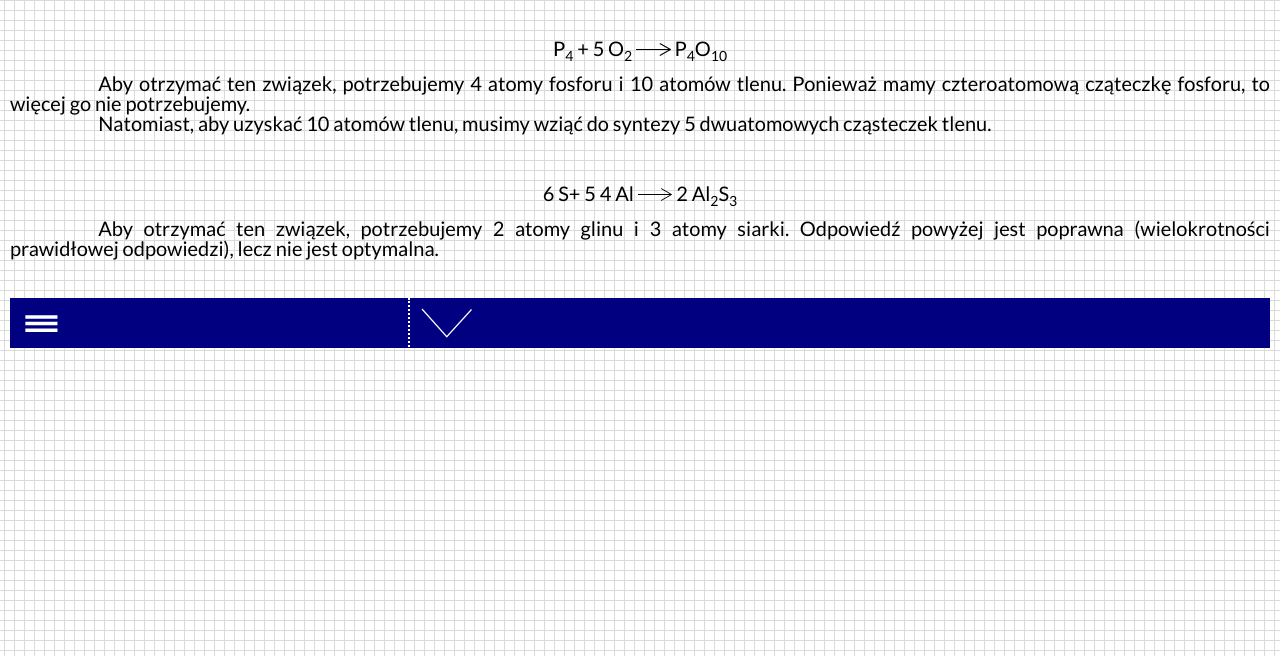
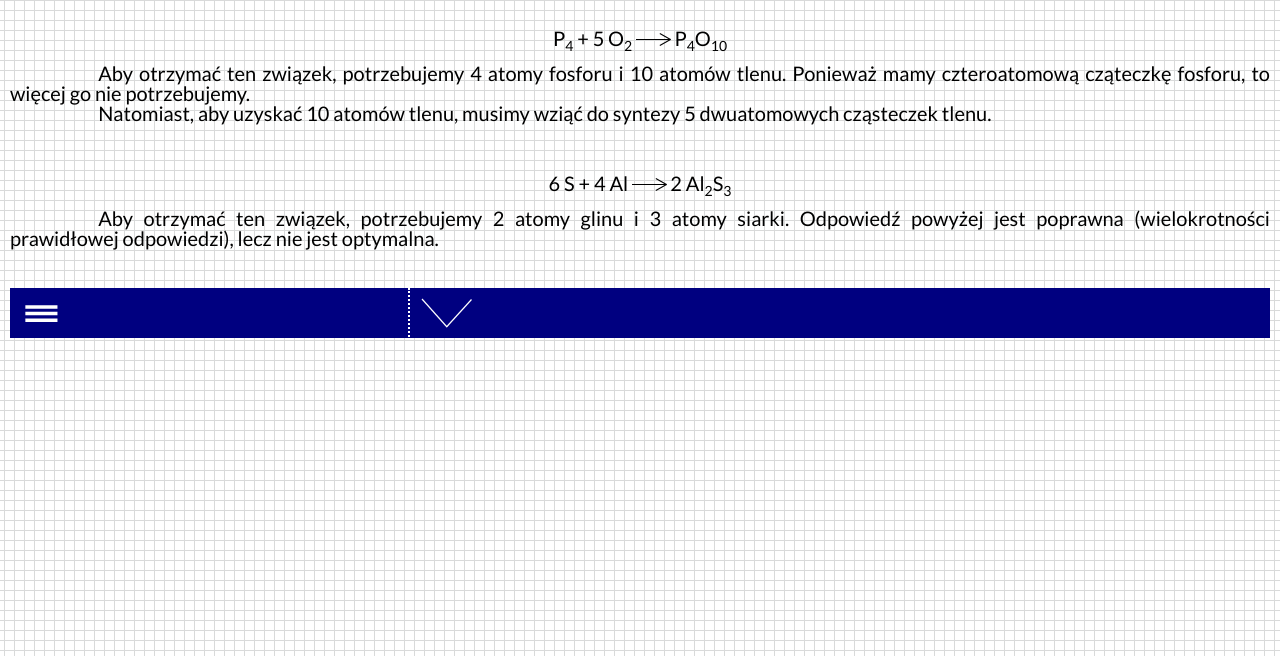
Before and after one commit to arkus7/Flask, a website: page www/panels/lessons/lesson2/index.html in a window 1280 px wide. Shown: the part 144-800 px from the top of the page. Drawn offline with Linux system fonts and the light colour scheme.

Commit message:
Update lesson2

```diff
--- a/www/panels/lessons/lesson2/index.html
+++ b/www/panels/lessons/lesson2/index.html
@@ -19,7 +19,7 @@
       <p>Aby otrzymać ten związek, potrzebujemy 4 atomy fosforu i 10 atomów tlenu. Ponieważ mamy czteroatomową cząteczkę fosforu, to więcej go nie potrzebujemy.</p>
       <p>Natomiast, aby uzyskać 10 atomów tlenu, musimy wziąć do syntezy 5 dwuatomowych cząsteczek tlenu.</p>
       <br><br>
-      <div class="formula">6 S+ 5 4 Al <img src="../../../img/strzalka.svg" height="15"> 2 Al<sub>2</sub>S<sub>3</sub></div>
+      <div class="formula">6 S + 4 Al <img src="../../../img/strzalka.svg" height="15"> 2 Al<sub>2</sub>S<sub>3</sub></div>
       <p>Aby otrzymać ten związek, potrzebujemy 2 atomy glinu i 3 atomy siarki. Odpowiedź powyżej jest poprawna (wielokrotności prawidłowej odpowiedzi), lecz nie jest optymalna. </p>
       <br><br>
       <div id="buttons">
--- a/www/style/style.css
+++ b/www/style/style.css
@@ -130,7 +130,7 @@ body {
 .panel {
 	padding: 10px;
 	font-size: 20px;
-	border-top: 20px solid navy;
+	border-top: 10px solid navy;
 }
 
 .panel h2 {
```
Also changed, not shown: www/index.html (+0 -1 lines).
